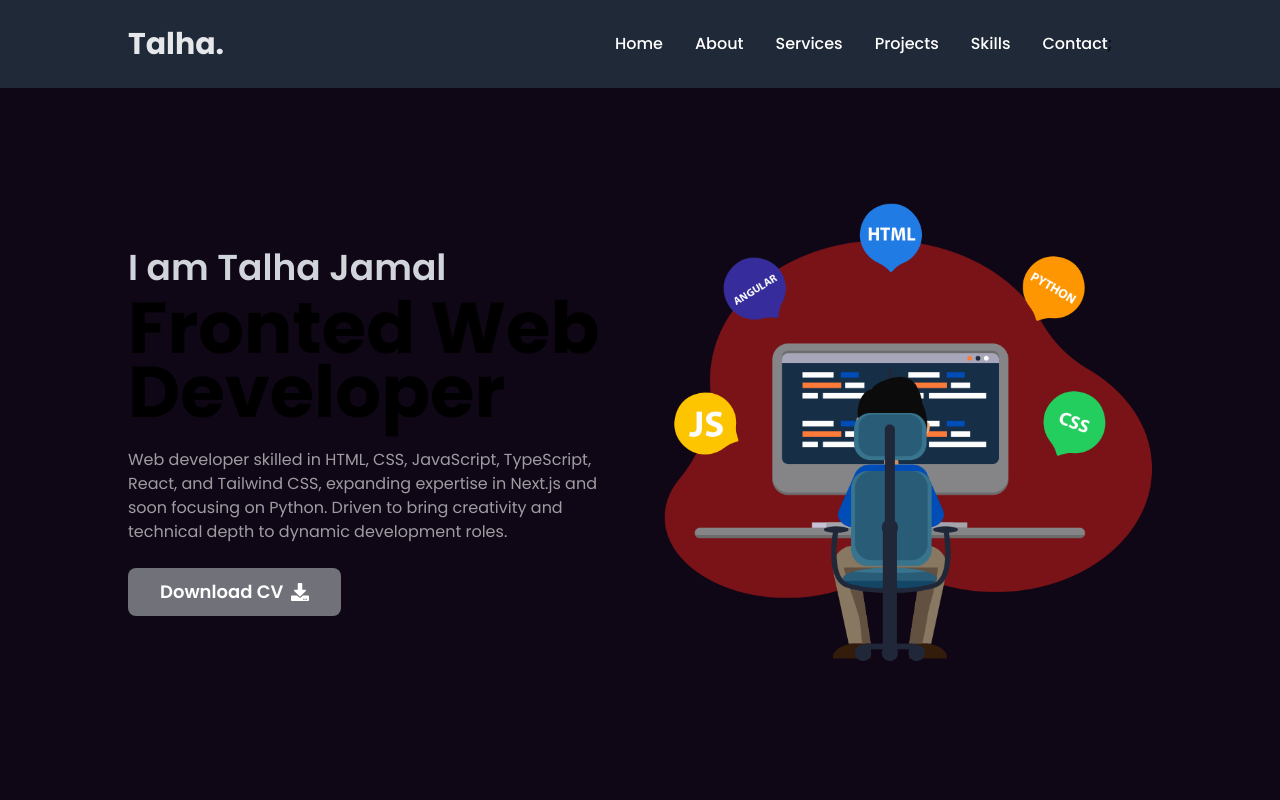
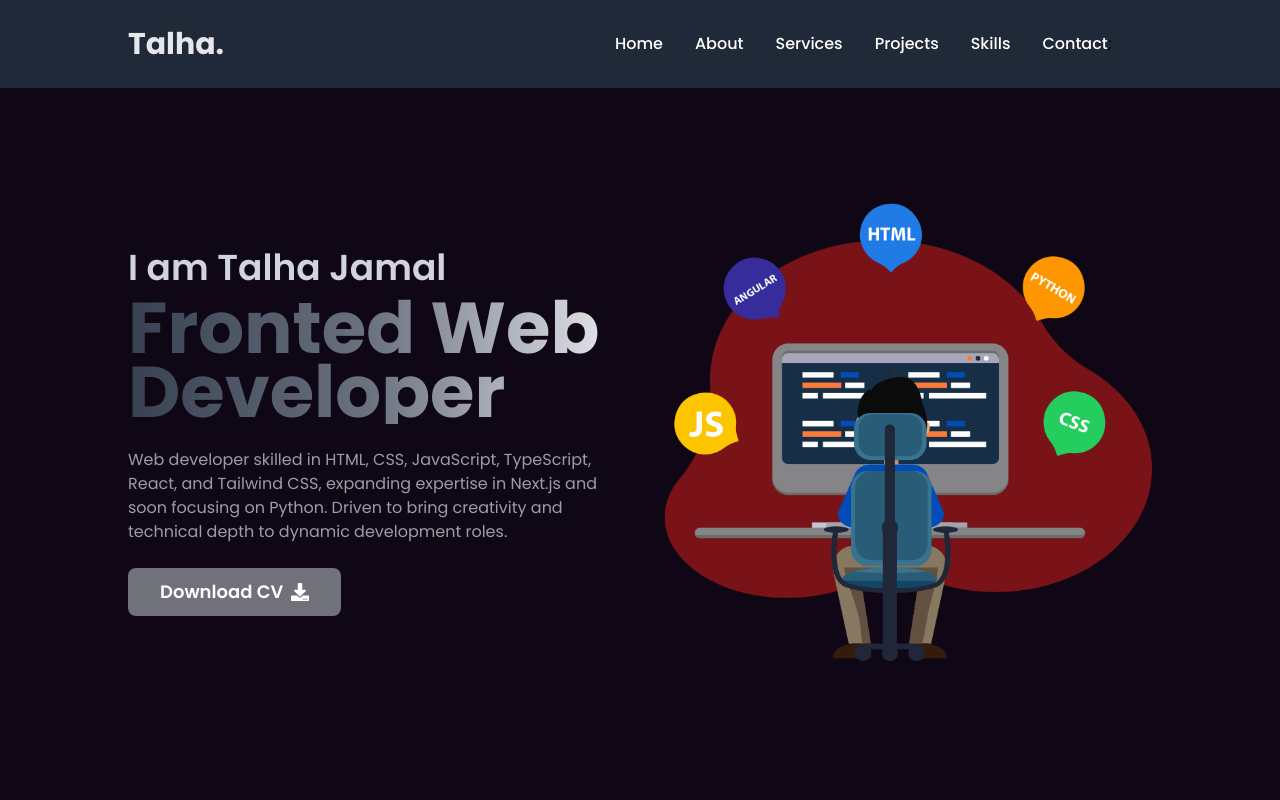
Before and after one commit to thinkphp/my-next-portofolio, a Next.js app: page / in a window 1280 px wide. Shown: the top 800 px of the page. Built offline with nearby package versions, Linux system fonts and the light colour scheme.

Commit message:
Update Hero.tsx

```diff
--- a/src/app/components/Home/Hero/Hero.tsx
+++ b/src/app/components/Home/Hero/Hero.tsx
@@ -13,7 +13,8 @@ function Hero() {
           <div>
             <h1 className=" text-2xl md:text-3xl lg:text-4xl mb-2 text-gray-300 font-semibold">I am {BaseInfo.name}
             </h1>
-            <h1 className=" text-3xl sm:text-4xl md:text-5xl lg:text-6xl xl:text-7xl font-bold md:leading-[3rem] lg:leading-[3.5rem] xl:leading-[4rem] text-cl">
+            <h1 className=" text-3xl sm:text-4xl md:text-5xl lg:text-6xl xl:text-7xl text-transparent bg-gradient-to-l from-gray-200 via-gray-500 to-gray-700 bg-clip-text
+             font-bold md:leading-[3rem] lg:leading-[3.5rem] xl:leading-[4rem] text-cl">
               {BaseInfo.position}
             </h1>
             <p className=" mt-6 text-sm md:text-base text-white opacity-60 ">{BaseInfo.description}</p>
```
